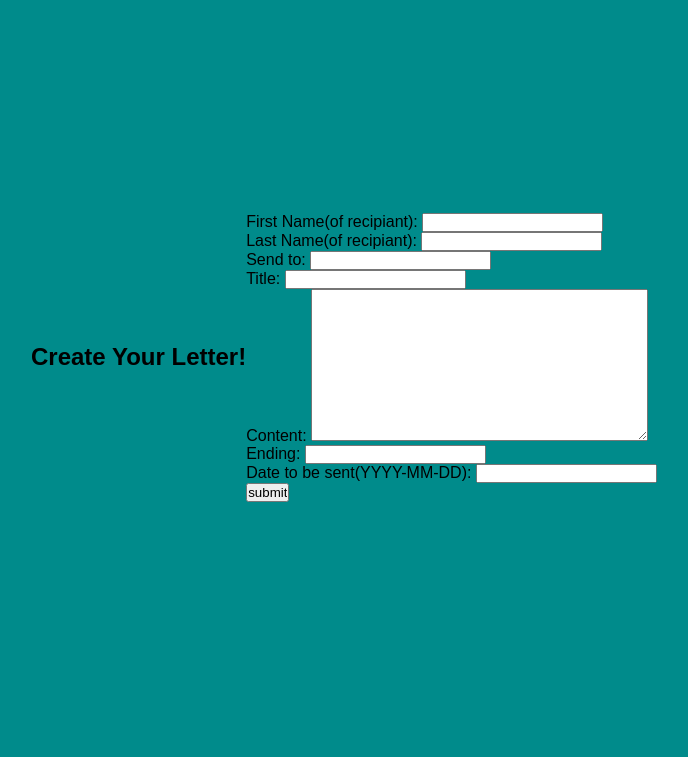
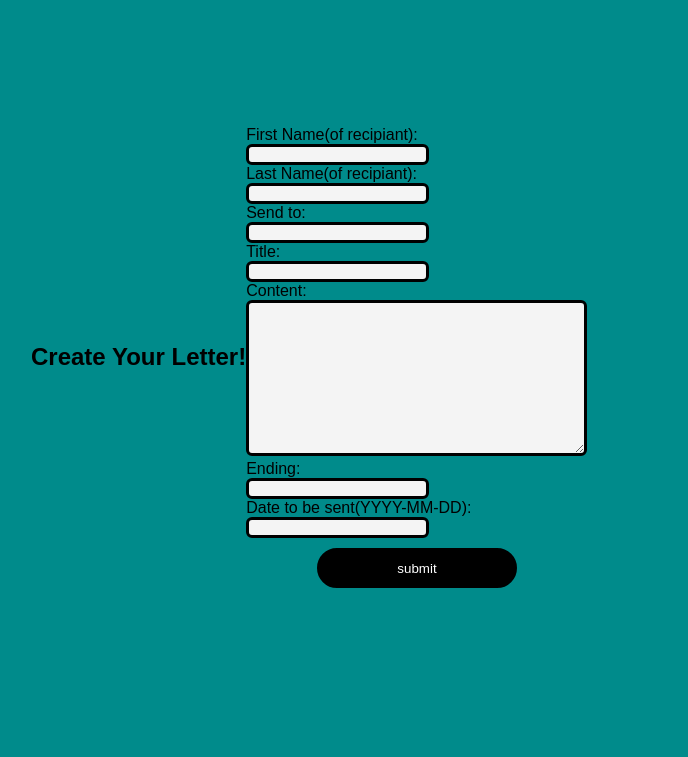
Before and after one commit to bennett200/editingproj, a Django app: page /letter/create in a window 1280 px wide. Shown: the part 61-818 px from the top of the page, without its empty margins (97-785 px from the left). Run offline with Django 4.2, Linux system fonts and the light colour scheme; a user stored in the database is signed in.

Commit message:
created a form.css to add styling to the forms

```diff
--- a/proj_root/letter/forms.py
+++ b/proj_root/letter/forms.py
@@ -10,10 +10,10 @@ class LetterForm(forms.ModelForm):
             'last_name': ('Last Name(of recipiant)'),
             'date_to_send': ('''Date to be sent(YYYY-MM-DD)''')
         }
-    # class Media:
-    #     css - {
-    #         'all': ('form.css',)
-    #     }
+    class Media:
+        css = {
+            'all': ('form.css',)
+        }
 
 class LetterUserForm(forms.ModelForm):
     class Meta:
@@ -24,3 +24,7 @@ class LetterUserForm(forms.ModelForm):
             'last_name': ("Last Name"),
             'email': ('Email')
         }
+    class Media:
+        css = {
+            'all': ('form.css',)
+        }
--- a/proj_root/letter/templates/letter/create_letter.html
+++ b/proj_root/letter/templates/letter/create_letter.html
@@ -3,13 +3,14 @@
 {% block title %}
 Create Letter
 {% endblock title %}
+{% block styles %}{{ form.media }}{% endblock styles %}
 
 {% block content %}
     <h1>Create Your Letter!</h1>
     <form method="post">
         <div>
             {{ form.as_p }}
-            <input type="submit" value="submit"/>
+            <input id="submit" type="submit" value="submit"/>
         </div>
         {% csrf_token %}
     </form>
--- a/proj_root/letter/templates/letter/create_letter_user.html
+++ b/proj_root/letter/templates/letter/create_letter_user.html
@@ -2,13 +2,14 @@
 {% load static %}
 
 {% block title %}Anonymous Letters User{% endblock title %}
+{% block styles %}{{ form.media }}{% endblock styles %}
 
 {% block content %}
     <h1>Create Your User!</h1>
     <form method="post">
         <div class="letter-user">
             {{ form.as_p }}
-            <input type="submit" value="Submit">
+            <input id="submit" type="submit" value="Submit">
         </div>
         {% csrf_token %}
     </form>
--- /dev/null
+++ b/proj_root/proj_site/static/form.css
@@ -0,0 +1,58 @@
+table {
+    width: 100%;
+}
+
+label {
+    display: block;
+    text-align: left;
+    margin-right: 10px;
+}
+
+input, textarea {
+    background-color: #f4f4f4;
+    border-radius: 6px;
+    border: 3px solid #000000;
+
+    animation: myAnim 2s ease 0s 1 normal forwards;
+
+
+}
+@keyframes myAnim {
+	0%,
+	100% {
+		transform: translateX(0%);
+		transform-origin: 50% 50%;
+	}
+
+	15% {
+		transform: translateX(-30px) rotate(-6deg);
+	}
+
+	30% {
+		transform: translateX(15px) rotate(6deg);
+	}
+
+	45% {
+		transform: translateX(-15px) rotate(-3.6deg);
+	}
+
+	60% {
+		transform: translateX(9px) rotate(2.4deg);
+	}
+
+	75% {
+		transform: translateX(-6px) rotate(-1.2deg);
+	}
+}
+#submit {
+    width: 200px;
+    display: block;
+    margin-left: auto;
+    margin-right: auto;
+    margin-top: 10px;
+    height: 40px;
+    border-radius: 20px;
+    font: bold;
+    color: rgb(255, 255, 255);
+    background-color: #000000;
+}
--- a/proj_root/proj_site/templates/base.html
+++ b/proj_root/proj_site/templates/base.html
@@ -19,6 +19,8 @@
     {% else %}
       Hello Person!
     {% endif %}
+
+    {% block styles %}{% endblock styles %}
   </head>
   <body>
       <header class="base-header">
```
Also changed, not shown: proj_root/db.sqlite3.
